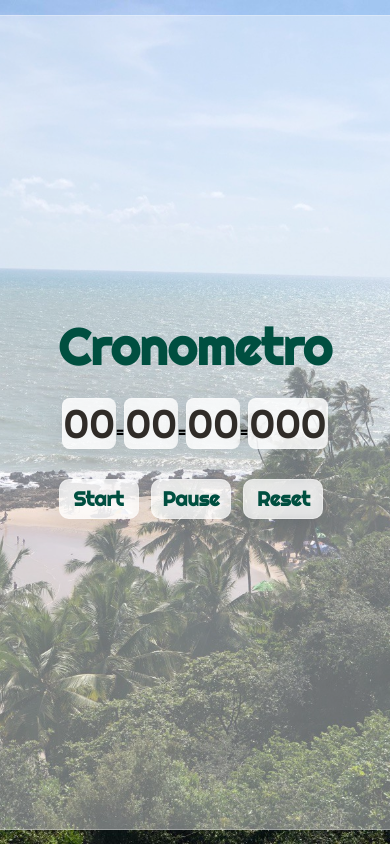
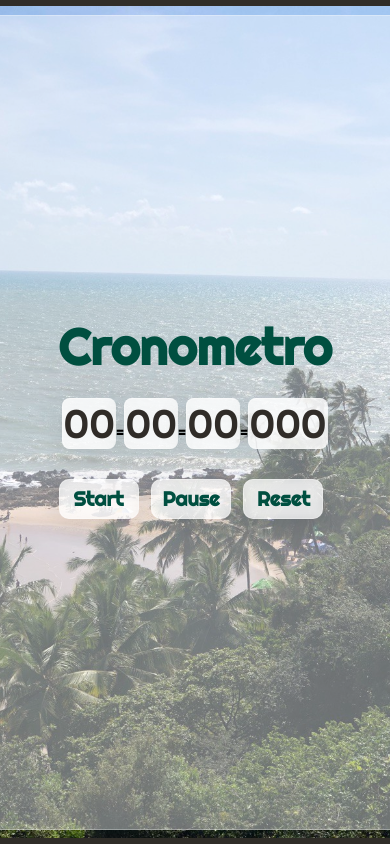
Before and after one commit to ailtonjunior11/PROJETO-CRONOMETRO-FLASH, a plain HTML site: page index.html in a window 390 px wide. Shown: the top 844 px of the page. Drawn offline with Linux system fonts and the light colour scheme.

Commit message:
Alteração, @media screen, body, style.css

```diff
--- a/style.css
+++ b/style.css
@@ -94,6 +94,7 @@ button:hover {
         background-image: url(./assets/img-mobile.jpg);
         background-position: center;
         background-size: cover;
+        background-size: 160%;
     }
 
     h1 {
```
